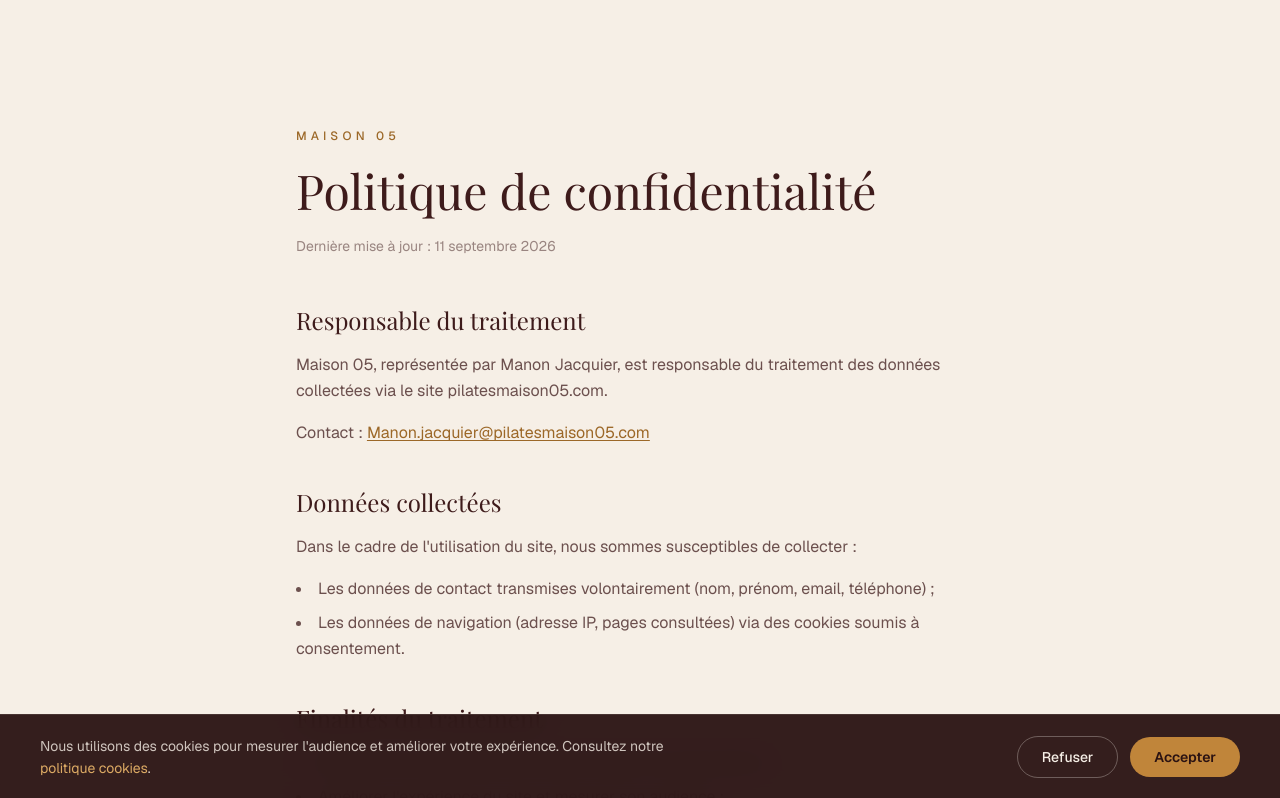
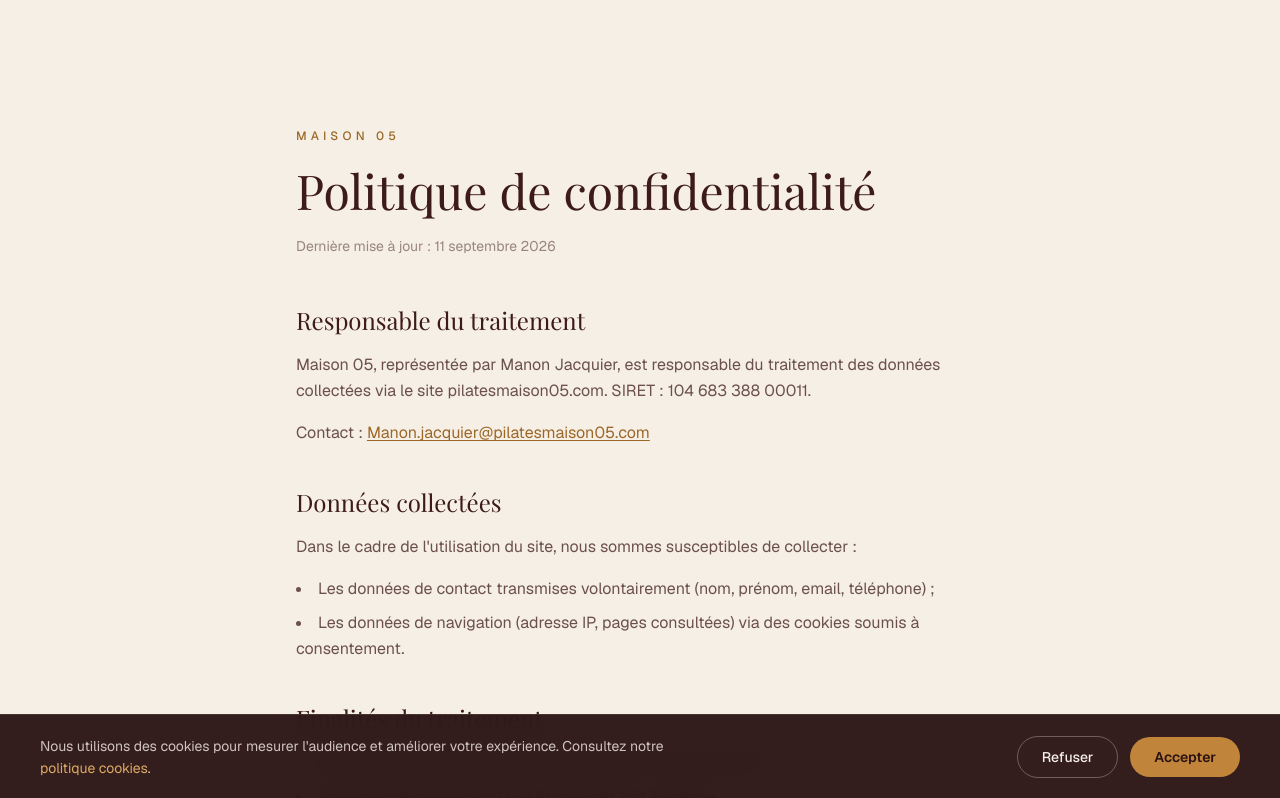
Before and after one commit to Agence-Grey/maison-05, a Next.js app: page /politique-de-confidentialite in a window 1280 px wide. Shown: the top 798 px of the page. Built offline with nearby package versions, Linux system fonts and the light colour scheme; a web font is replaced by a local one.

Commit message:
feat: ajouter le SIRET dans les pages légales

```diff
--- a/src/app/mentions-legales/page.tsx
+++ b/src/app/mentions-legales/page.tsx
@@ -17,7 +17,7 @@ export default function MentionsLegalesPage() {
         <ul className="list-inside list-disc space-y-2">
           <li>Raison sociale : [Raison sociale]</li>
           <li>Forme juridique : [Forme juridique]</li>
-          <li>SIRET : [Numéro SIRET]</li>
+          <li>SIRET : 104 683 388 00011</li>
           <li>Adresse : [Adresse du siège]</li>
           <li>Téléphone : 06 01 05 21 60</li>
           <li>Email : Manon.jacquier@pilatesmaison05.com</li>
--- a/src/app/politique-de-confidentialite/page.tsx
+++ b/src/app/politique-de-confidentialite/page.tsx
@@ -13,7 +13,7 @@ export default function PolitiqueConfidentialitePage() {
       <LegalSection title="Responsable du traitement">
         <p>
           Maison 05, représentée par Manon Jacquier, est responsable du traitement des données
-          collectées via le site pilatesmaison05.com.
+          collectées via le site pilatesmaison05.com. SIRET : 104 683 388 00011.
         </p>
         <p>
           Contact :{" "}
```
